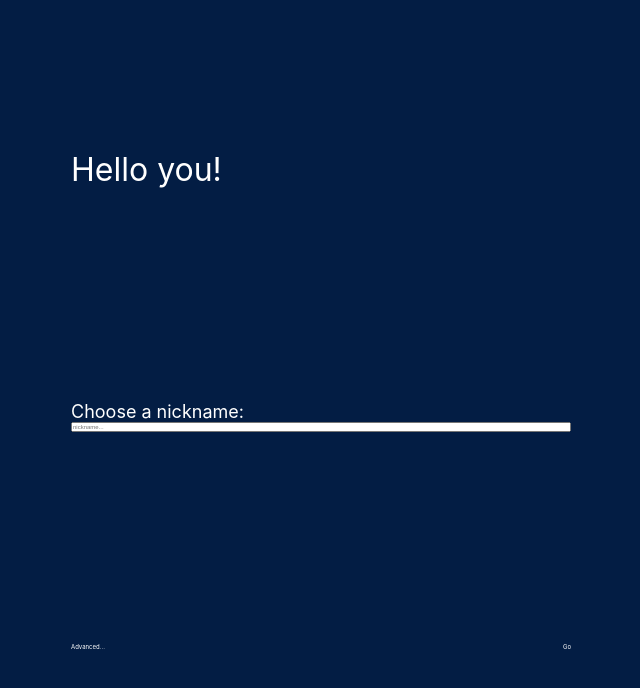
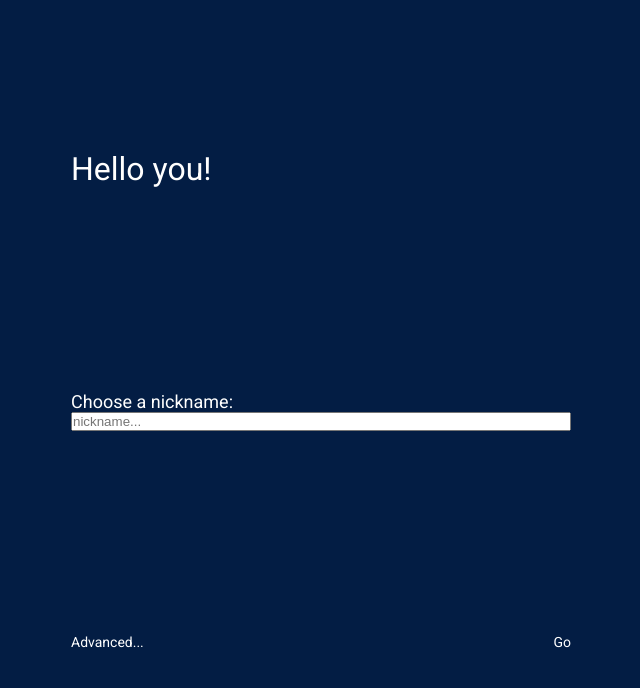
Before and after one commit to moortens/yakker, a React (Create React App) app: page / in a window 1280 px wide. Shown: the top 688 px of the page, without its empty margins (319-959 px from the left). Built offline with nearby package versions, Linux system fonts and the light colour scheme.

Commit message:
set a sane default font-size

```diff
--- a/src/index.css
+++ b/src/index.css
@@ -1,17 +1,18 @@
 @import url('https://fonts.googleapis.com/css?family=Roboto&display=swap');
 
 body {
-  margin: 0;
-  padding: 0;
-  font-family: -apple-system, BlinkMacSystemFont, "Segoe UI", "Roboto", "Oxygen",
-    "Ubuntu", "Cantarell", "Fira Sans", "Droid Sans", "Helvetica Neue",
-    sans-serif;
+  font-size: 1.4rem;
+}
+
+:root {
+  font-size: 62.5%;
+  font-family: 'Roboto', sans-serif;
   -webkit-font-smoothing: antialiased;
   -moz-osx-font-smoothing: grayscale;
 }
 
 * {
-  font-size: 62.5%;
+
   box-sizing: border-box;
   margin: 0;
   padding: 0;
```
